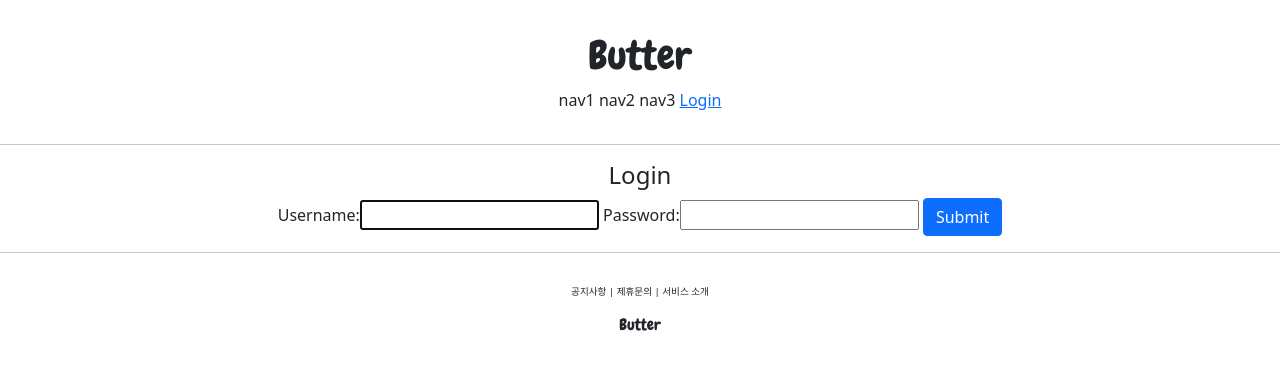
After one commit to do-not-do-that/Shookiki2, a Django app: page /account/login/ in a window 1280 px wide. The commit adds this page. Shown: the top 370 px of the page. Run offline with Django 3.2, Linux system fonts and the light colour scheme.

Commit message:
[ Create ] accountapp/templates/accountapp/login.html [ Modified ] accountapp/urls.py, butter/settings.py, templates/header.html (장고에서 제공되는 LoginView, LogoutView 이용해서 로그인, 로그아웃 기능 구현)

```diff
--- /dev/null
+++ b/accountapp/templates/accountapp/login.html
@@ -0,0 +1,18 @@
+{% extends 'base.html' %}
+
+{% block content %}
+
+    <div style="text-align:center">
+        <div>
+            <h4>Login</h4>
+        </div>
+        <div>
+            <form action="" method="post">
+                {% csrf_token %}
+                {{ form }}
+                <input type="submit" class="btn btn-primary">
+            </form>
+        </div>
+    </div>
+
+{% endblock %}
--- a/accountapp/urls.py
+++ b/accountapp/urls.py
@@ -1,3 +1,4 @@
+from django.contrib.auth.views import LoginView, LogoutView
 from django.urls import path
 
 from accountapp.views import hello_world, AccountCreateView
@@ -8,5 +9,9 @@ app_name = 'accountapp'
 
 urlpatterns = [
     path('hello_world/',hello_world, name='hello_world'),
+
+    path('login/',LoginView.as_view(template_name='accountapp/login.html'), name='login'),
+    path('logout/',LogoutView.as_view(), name='logout'),
+
     path('create/',AccountCreateView.as_view(), name='create')
 ]
--- a/butter/settings.py
+++ b/butter/settings.py
@@ -13,6 +13,8 @@ https://docs.djangoproject.com/en/3.1/ref/settings/
 from pathlib import Path
 
 import os,environ
+
+from django.urls import reverse_lazy
 
 env = environ.Env(
     # set casting, default value
@@ -136,3 +138,6 @@ STATIC_ROOT = os.path.join(BASE_DIR, 'staticfiles')
 STATICFILES_DIRS= [
     BASE_DIR / "static"
 ]
+
+LOGIN_REDIRECT_URL = reverse_lazy('accountapp:hello_world')
+LOGOUT_REDIRECT_URL = reverse_lazy('accountapp:login')
--- a/templates/header.html
+++ b/templates/header.html
@@ -6,6 +6,14 @@
             <span>nav1</span>
             <span>nav2</span>
             <span>nav3</span>
-            <span>nav4</span>
+            {% if not user.is_authenticated %}
+            <a href="{% url 'accountapp:login'%}?next={{request.path}}">
+                <span>Login</span>
+            </a>
+            {% else %}
+            <a href="{% url 'accountapp:logout'%}?next={{request.path}}">
+                <span>Logout</span>
+            </a>
+            {% endif %}
         </div>
 </div>
```
